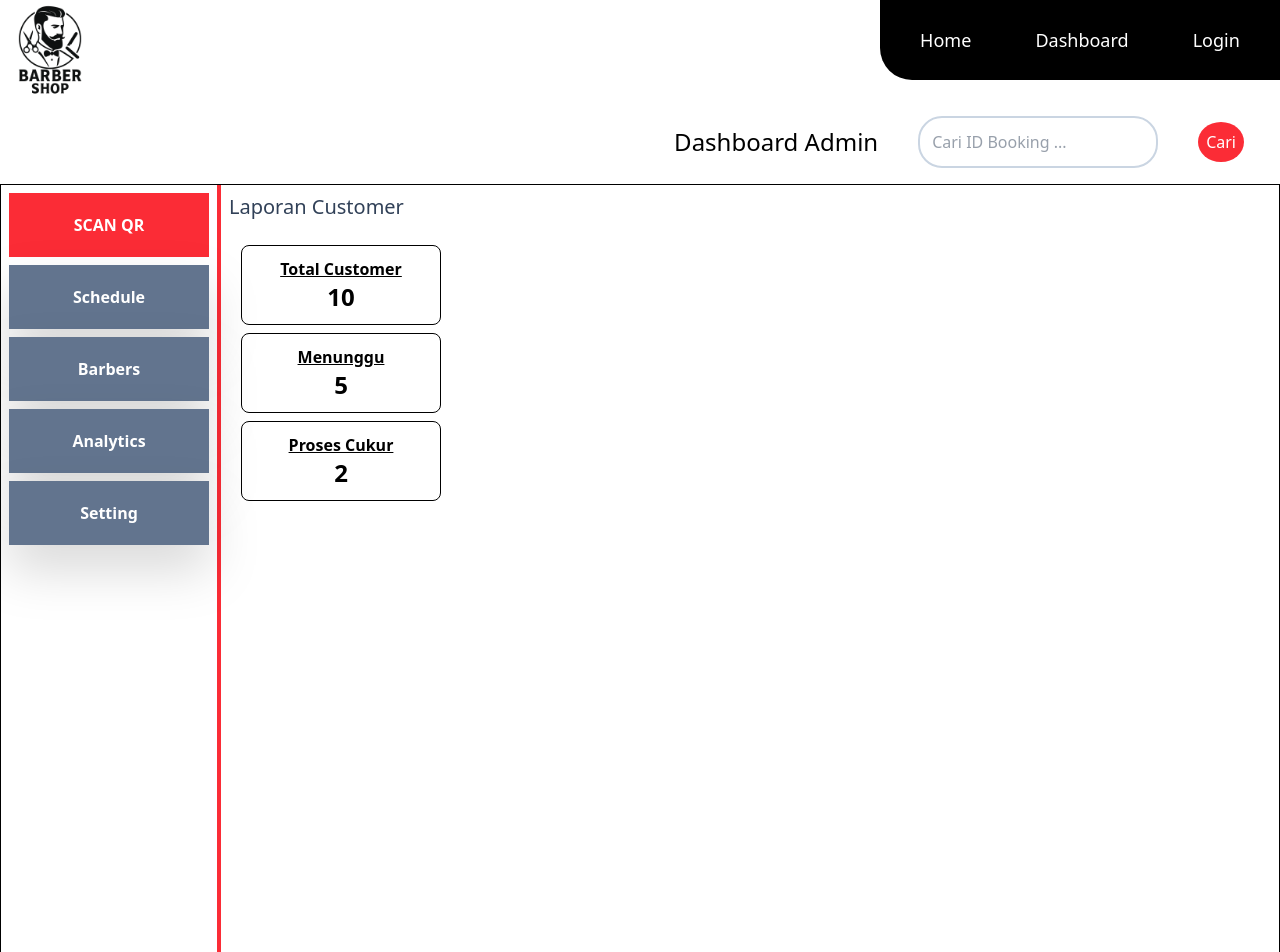
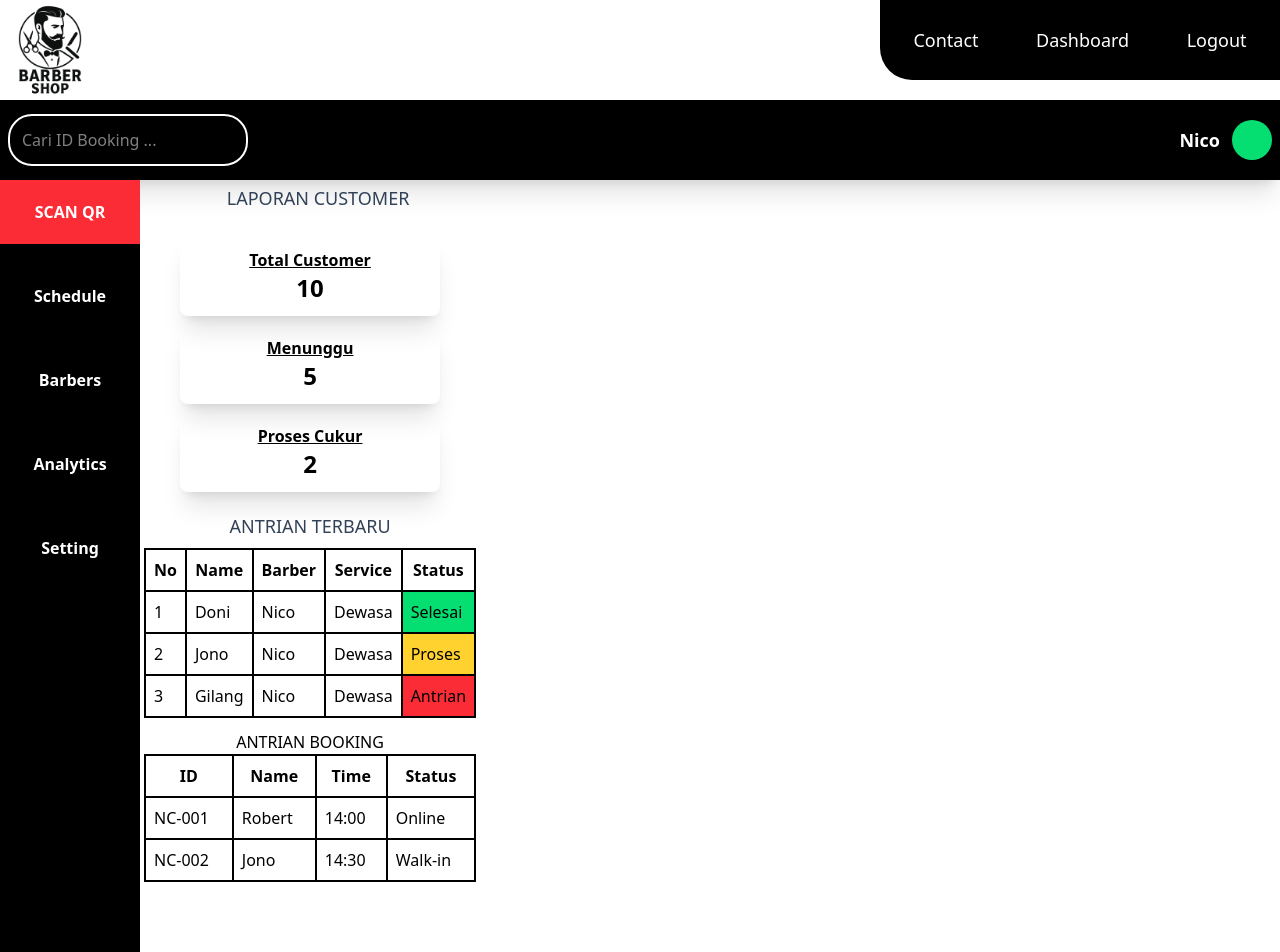
Before and after one commit to RezaN97/Antri-Barber, a React (Vite) app: page /dashboard in a window 1280 px wide. Shown: the top 952 px of the page. Built offline with nearby package versions, Linux system fonts and the light colour scheme.

Commit message:
update fiture dashboard, sysetem logout, update UI dashboard, contact page coming soon

```diff
--- a/src/App.jsx
+++ b/src/App.jsx
@@ -1,11 +1,11 @@
 import { BrowserRouter as Router, Routes, Route } from 'react-router-dom'
 import './App.css'
-import Home from './pages/Home'
 import Admin from './pages/Admin'
 import Booking from './pages/Booking'
 import Tiket from './pages/Tiket'
 import Login from './pages/Login'
 import Dashboard from './pages/Dashboard'
+import Contact from './pages/Contact'
 
 
 
@@ -15,12 +15,12 @@ function App () {
     <>
     <Router>
       <Routes>
-          <Route path='/' element={<Home />}/>
-          <Route path='/login' element={<Login />}/>
+          <Route path='/' element={<Login />}/>
           <Route path='/dashboard' element={<Dashboard />}/>
           <Route path='/admin' element={<Admin />}/>
           <Route path='/booking' element={<Booking />}/>
           <Route path='/tiket' element={<Tiket />}/>
+          <Route path='/contact' element={<Contact />}/>
       </Routes>
     </Router>
     </>
--- a/src/components/Navbar.jsx
+++ b/src/components/Navbar.jsx
@@ -10,13 +10,13 @@ const Navbar = () => {
             </div>
             <div className="w-100 h-20  rounded-bl-4xl bg-black text-white flex gap-6 justify-evenly items-center text-lg">
                 <div>
-             <NavLink to="/" className="text-white hover:text-gray-300">Home</NavLink>
+             <NavLink to="/contact" className="text-white hover:text-gray-300">Contact</NavLink>
                 </div>
                 <div>
                     <NavLink to="/dashboard" className="text-white hover:text-gray-300">Dashboard</NavLink>
                 </div>
                 <div>
-                   <NavLink to="/login" className="text-white hover:text-gray-300">Login</NavLink>
+                   <NavLink to="/login" className="text-white hover:text-gray-300">Logout</NavLink>
                 </div>
 
             </div>
--- /dev/null
+++ b/src/components/TableAntrian.jsx
@@ -0,0 +1,78 @@
+const TableAntrian = () => {
+    return (
+        <>
+        {/* antrian onsite */}
+                         <div className="w-full  h-auto flex flex-col justify-center mt-2">
+                        <h1 className="text-center mb-2 uppercase text-lg text-slate-700">antrian terbaru </h1>
+                        <table className="w-full ">
+                            <thead>
+                                <tr>
+                                    <th className="border-2 p-2">No</th>
+                                    <th className="border-2 p-2">Name</th>
+                                    <th className="border-2 p-2">Barber</th>
+                                    <th className="border-2 p-2">Service</th>
+                                    <th className="border-2 p-2">Status</th>
+                               </tr>
+                            </thead>
+                            <tbody>
+                                <tr>
+                                    <td className="border-2 p-2">1</td>
+                                    <td className="border-2 p-2">Doni</td>
+                                    <td className="border-2 p-2">Nico</td>
+                                    <td className="border-2 p-2">Dewasa</td>
+                                    <td className="border-2 p-2 bg-green-400">Selesai</td>
+                                 </tr>
+                                <tr>
+                                    <td className="border-2 p-2">2</td>
+                                    <td className="border-2 p-2">Jono</td>
+                                    <td className="border-2 p-2">Nico</td>
+                                    <td className="border-2 p-2">Dewasa</td>
+                                    <td className="border-2 p-2 bg-amber-300">Proses</td>
+                                 </tr>
+                                <tr>
+                                    <td className="border-2 p-2">3</td>
+                                    <td className="border-2 p-2">Gilang</td>
+                                    <td className="border-2 p-2 ">Nico</td>
+                                    <td className="border-2 p-2">Dewasa</td>
+                                    <td className="border-2 p-2 bg-red-500">Antrian</td>
+                                 </tr>
+                            </tbody>
+                        </table>
+                    </div>
+
+                    {/* antiran booking */}
+
+                    <div className="flex w-full justify-center flex-col mt-3">
+                        <h1 className="uppercase text-center">antrian booking</h1>
+                        <table>
+                            <thead>
+                                <tr>
+                                    <th className="border-2 p-2">ID</th>
+                                    <th className="border-2 p-2">Name</th>
+                                    <th className="border-2 p-2">Time</th>
+                                    <th className="border-2 p-2">Status</th>
+                                </tr>
+                            </thead>
+                            <tbody>
+                                <tr>
+                                    <td className="border-2 p-2">NC-001</td>
+                                    <td className="border-2 p-2">Robert</td>
+                                    <td className="border-2 p-2">14:00</td>
+                                    <td className="border-2 p-2">Online</td>
+                                </tr>
+                            </tbody>
+                            <tbody>
+                                <tr>
+                                    <td className="border-2 p-2">NC-002</td>
+                                    <td className="border-2 p-2">Jono</td>
+                                    <td className="border-2 p-2">14:30</td>
+                                    <td className="border-2 p-2">Walk-in</td>
+                                </tr>
+                            </tbody>
+                        </table>
+                    </div>
+
+        </>
+    )
+}
+    export default TableAntrian;
--- /dev/null
+++ b/src/pages/Contact.jsx
@@ -0,0 +1,14 @@
+import Navbar from "../components/Navbar"
+import Footer from "../components/Footer"
+const Contact = () => {
+    return (
+        <>
+        <Navbar/>
+        <div className="w-full h-100 flex justify-center items-center mt-10">
+        <h1 className="text-center uppercase text-xl">contact page </h1>
+
+        </div>
+       <Footer/>
+        </>
+    )}
+    export default Contact
--- a/src/pages/Dashboard.jsx
+++ b/src/pages/Dashboard.jsx
@@ -1,41 +1,45 @@
 import Navbar from "../components/Navbar";
 import Footer from "../components/Footer";
+import TableAntrian from "../components/TableAntrian";
 const Dashboard = () => {
     return (
         <>
         <div className="h-full w-full flex flex-col justify-between">
             <Navbar/>
-            <div className="p-4 mt-5 flex gap-10 justify-end mr-5 items-center">
-                <h1 className="text-2xl font-ligh">Dashboard Admin</h1>
-                <input placeholder="Cari ID Booking ..." type="text" className="text-light text-slate-700 border-2 border-slate-300 p-3 w-60 rounded-3xl"/>
-            <button className="bg-red-500 p-2 text-white rounded-[50%] cursor-pointer hover:bg-red-700 ">Cari</button>
+            <div className="h-20 mt-5 text-white px-2 shadow-xl flex bg-black justify-between  gap-2 items-center">
+                <input placeholder="Cari ID Booking ..." type="text" className="text-light text-white border-2 border-white p-3 w-60 rounded-3xl"/>
+                <div className="flex justify-center items-center gap-3">
+                    <p className="font-bold text-lg">Nico</p>
+                    <div className="w-10 h-10 bg-green-400 rounded-[50%]">     </div>
+                </div>
             </div>
             {/* content */}
-            <div className="border  flex w-full h-screen">
-                <div id="leftMenu" className=" p-2 bg flex-col flex gap-2  ">
-                    <button className="bg-red-500 p-5  text-white uppercase  hover:bg-red-600 cursor-pointer font-bold w-50">Scan QR</button>
-                    <button className="bg-slate-500 p-5 drop-shadow-2xl text-white   hover:bg-slate-600 cursor-pointer font-bold w-50">Schedule</button>
-                    <button className="bg-slate-500 p-5 drop-shadow-2xl text-white   hover:bg-slate-600 cursor-pointer font-bold w-50">Barbers</button>
-                    <button className="bg-slate-500 p-5 drop-shadow-2xl text-white   hover:bg-slate-600 cursor-pointer font-bold w-50">Analytics</button>
-                    <button className="bg-slate-500 p-5 drop-shadow-2xl text-white   hover:bg-slate-600 cursor-pointer font-bold w-50">Setting</button>
+            <div className=" overflow-x-hidden flex w-full h-screen">
+                <div id="leftMenu" className="bg-black w-35 h-auto gap-5 flex-col flex  ">
+                    <button className="bg-red-500 p-5  text-white uppercase  hover:bg-red-600 cursor-pointer font-bold ">Scan QR</button>
+                    <button className="bg-black p-5  text-white   hover:bg-slate-600 cursor-pointer font-bold ">Schedule</button>
+                    <button className="bg-black p-5  text-white   hover:bg-slate-600 cursor-pointer font-bold ">Barbers</button>
+                    <button className="bg-black p-5  text-white   hover:bg-slate-600 cursor-pointer font-bold ">Analytics</button>
+                    <button className="bg-black p-5  text-white   hover:bg-slate-600 cursor-pointer font-bold ">Setting</button>
                 </div>
-                <div id="rightMenu" className="border-l-red-500 border-l-4 p-2">
-                    <h1 className="text-xl text-slate-700 " >Laporan Customer</h1>
-                    <div className="p-3 flex flex-col gap-2 w-full mt-3">
-                        <div className="w-50 h-20 font-bold flex flex-col rounded-lg justify-center items-center border-1">
+                <div id="rightMenu" className="  overflow-y-scroll p-1">
+                    <h1 className="text-center uppercase ml-4 text-lg text-slate-700 " >Laporan Customer</h1>
+                    <div className="p-3 flex flex-col items-center gap-2 w-full mt-3">
+                        <div className=" w-65 h-20 font-bold flex flex-col rounded-lg justify-center items-center shadow-xl">
                             <h3 className="underline">Total Customer</h3>
                             <h3 className="text-2xl">10</h3>
                         </div>
-                        <div className="w-50 h-20 font-bold flex flex-col rounded-lg justify-center items-center border-1">
+                        <div className=" w-65 h-20 font-bold flex flex-col rounded-lg justify-center items-center shadow-xl">
                             <h3 className="underline">Menunggu</h3>
                                 <h3 className="text-2xl">5</h3>
                         </div>
-                        <div className="w-50 h-20 font-bold flex flex-col rounded-lg justify-center items-center border-1">
+                        <div className="w-65 h-20 font-bold flex flex-col rounded-lg justify-center items-center shadow-xl">
                             <h3 className="underline">Proses Cukur</h3>
                                 <h3 className="text-2xl">2</h3>
                         </div>
-
                     </div>
+{/* antrian */}
+                    <TableAntrian/>
                 </div>
             </div>
             <Footer/>
--- a/src/pages/Home.jsx
+++ /dev/null
@@ -1,28 +0,0 @@
-// import Body from "../components/Body"
-import Navbar from "../components/Navbar"
-import Admin from "./Admin"
-import Booking from "./Booking"
-import Footer from "../components/Footer"
-import BookingForm from "../components/BookingForm"
-import Login from "./Login"
-import Dashboard from "./Dashboard"
-const Home = () => {
-
-
-
-    return (
-
-        <>
-            {/* <Login/> */}
-            {/* <Dashboard/> */}
-        <Navbar/>
-        <div className="flex flex-col gap-5">
-            <BookingForm/>
-
-            <Footer />
-        </div>
-        </>
-    )
-}
-
-export default Home
```
Also changed, not shown: src/pages/Booking.jsx (+10 -26 lines), src/pages/Login.jsx (+4 -4 lines), src/pages/TES.jsx (deleted, +0 -38 lines).
